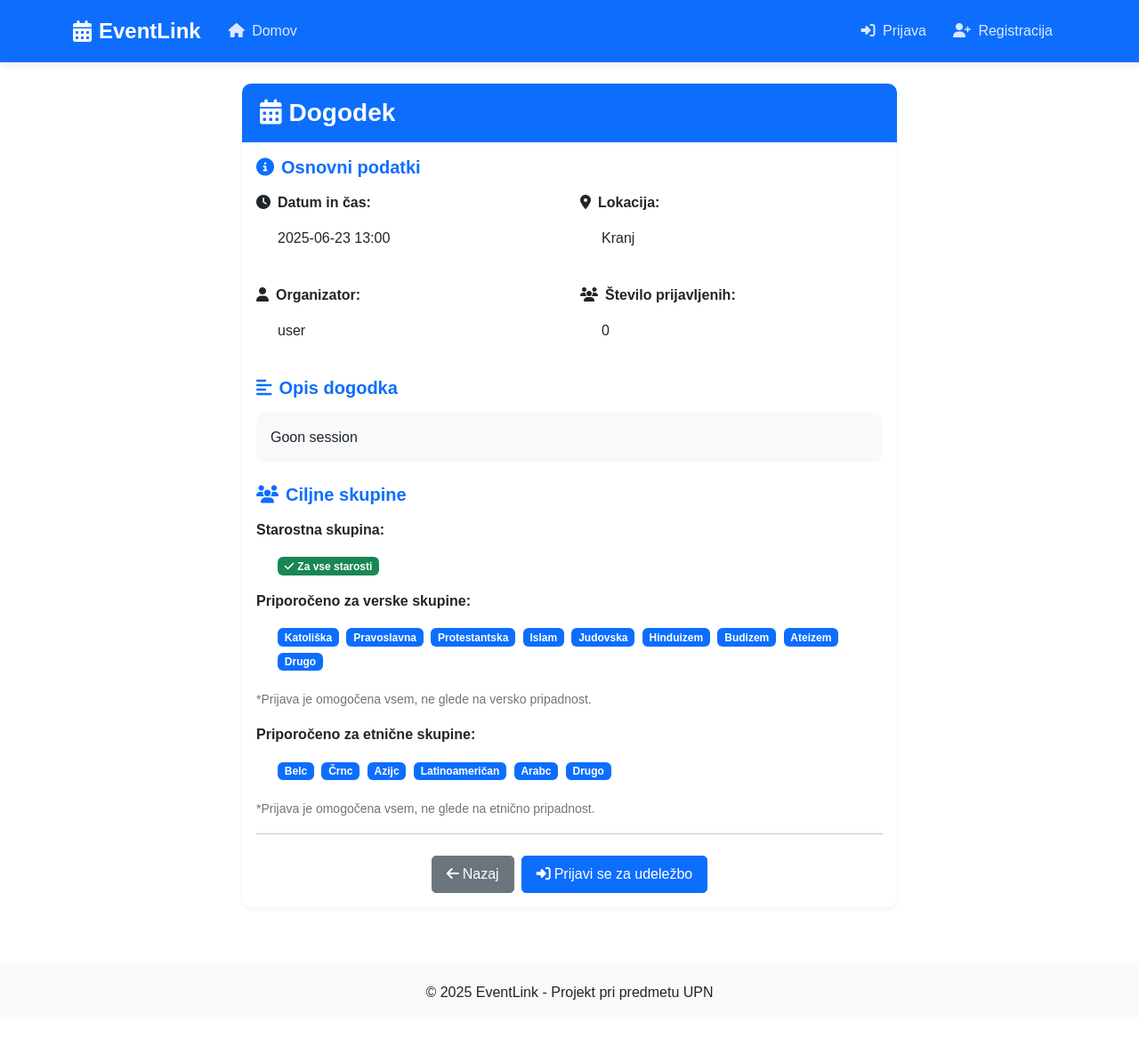
After one commit to Asparagus072/UPN, a Flask app: page /event/1 in a window 1280 px wide. The commit adds this page. Shown: the whole page at 89% size. Run offline with Flask 3, Linux system fonts and the light colour scheme; data comes from the database, SQL or seed files in the repository; both versions use the stored data as it was after the commit; data that the repository does not hold is empty.

Commit message:
update: event info in prijava

```diff
--- a/app.py
+++ b/app.py
@@ -327,6 +327,121 @@ def create_event():
     # GET request - prikaži obrazec
     return render_template('create_event.html', religions=RELIGIONS, races=RACES)
 
+@app.route('/event/<int:event_id>')
+def event_detail(event_id):
+    if not event_id:
+        flash('Dogodek ni bil najden!', 'danger')
+        return redirect(url_for('home'))
+
+    db = get_db()
+
+    # Get event details
+    cursor = db.execute('SELECT e.*, u.username as organizer_name FROM events e JOIN users u ON e.organizer_id = u.id WHERE e.id = ?', (event_id,))
+    event = cursor.fetchone()
+
+    if not event:
+        flash('Dogodek ni bil najden!', 'danger')
+        return redirect(url_for('home'))
+
+    # Get target groups for the event
+    cursor = db.execute('SELECT group_type, group_value FROM event_target_groups WHERE event_id = ?', (event_id,))
+    target_groups = cursor.fetchall()
+
+    # Process target groups
+    target_religions = []
+    target_races = []
+    for group in target_groups:
+        if group['group_type'] == 'religion':
+            target_religions.append(group['group_value'])
+        elif group['group_type'] == 'race':
+            target_races.append(group['group_value'])
+
+    # Get number of registrations
+    cursor = db.execute('SELECT COUNT(*) as count FROM registrations WHERE event_id = ?', (event_id,))
+    registrations_count = cursor.fetchone()['count']
+
+    # Check if current user is registered
+    is_registered = False
+    if 'user_id' in session:
+        cursor = db.execute('SELECT * FROM registrations WHERE user_id = ? AND event_id = ?',
+                           (session['user_id'], event_id))
+        is_registered = cursor.fetchone() is not None
+
+    return render_template('event_detail.html',
+                          event=event,
+                          target_religions=target_religions,
+                          target_races=target_races,
+                          registrations_count=registrations_count,
+                          is_registered=is_registered)
+
+@app.route('/event/<int:event_id>/register', methods=['POST'])
+def register_for_event(event_id):
+    if 'user_id' not in session:
+        flash('Za prijavo na dogodek se morate prijaviti!', 'danger')
+        return redirect(url_for('login'))
+
+    user_id = session['user_id']
+    db = get_db()
+
+    # Check if event exists
+    cursor = db.execute('SELECT * FROM events WHERE id = ?', (event_id,))
+    event = cursor.fetchone()
+    if not event:
+        flash('Dogodek ne obstaja!', 'danger')
+        return redirect(url_for('home'))
+
+    # Check if user is already registered
+    cursor = db.execute('SELECT * FROM registrations WHERE user_id = ? AND event_id = ?',
+                       (user_id, event_id))
+    if cursor.fetchone():
+        flash('Že ste prijavljeni na ta dogodek!', 'warning')
+        return redirect(url_for('event_detail', event_id=event_id))
+
+    # Check user eligibility based on target groups
+    cursor = db.execute('SELECT * FROM users WHERE id = ?', (user_id,))
+    user = cursor.fetchone()
+
+    # Check age group
+    if event['target_age_group'] != 'all':
+        user_birth_date = datetime.strptime(user['date_of_birth'], '%Y-%m-%d').date()
+        user_age = (datetime.now().date() - user_birth_date).days // 365
+
+        if (event['target_age_group'] == 'adults' and user_age < 18) or \
+           (event['target_age_group'] == 'minors' and user_age >= 18):
+            flash('Ta dogodek ni namenjen vaši starostni skupini!', 'danger')
+            return redirect(url_for('event_detail', event_id=event_id))
+
+
+    # Register the user
+    try:
+        db.execute('INSERT INTO registrations (user_id, event_id, registered_at) VALUES (?, ?, ?)',
+                  (user_id, event_id, datetime.now().strftime('%Y-%m-%d %H:%M:%S')))
+        db.commit()
+        flash('Uspešno ste se prijavili na dogodek!', 'success')
+    except Exception as e:
+        db.rollback()
+        flash(f'Napaka pri prijavi na dogodek: {str(e)}', 'danger')
+
+    return redirect(url_for('event_detail', event_id=event_id))
+
+@app.route('/event/<int:event_id>/unregister', methods=['POST'])
+def unregister_from_event(event_id):
+    if 'user_id' not in session:
+        flash('Za odjavo od dogodka se morate prijaviti!', 'danger')
+        return redirect(url_for('login'))
+
+    user_id = session['user_id']
+    db = get_db()
+
+    try:
+        db.execute('DELETE FROM registrations WHERE user_id = ? AND event_id = ?', (user_id, event_id))
+        db.commit()
+        flash('Uspešno ste se odjavili od dogodka!', 'success')
+    except Exception as e:
+        db.rollback()
+        flash(f'Napaka pri odjavi od dogodka: {str(e)}', 'danger')
+
+    return redirect(url_for('event_detail', event_id=event_id))
 
 # shema baze
 def create_schema_file():
--- /dev/null
+++ b/templates/event_detail.html
@@ -0,0 +1,120 @@
+{% extends 'base.html' %}
+
+{% block title %}{{ event['title'] }}{% endblock %}
+
+{% block content %}
+<div class="row justify-content-center">
+    <div class="col-lg-8">
+        <div class="card shadow-sm border-0 animate__animated animate__fadeIn">
+            <div class="card-header bg-primary text-white">
+                <h3 class="mb-0 nasl">
+                    <i class="fas fa-calendar-alt me-2"></i>{{ event['title'] }}
+                </h3>
+            </div>
+            <div class="card-body">
+                <!-- Osnovni podatki -->
+                <h5 class="text-primary mb-3"><i class="fas fa-info-circle me-2"></i>Osnovni podatki</h5>
+
+                <div class="row mb-4">
+                    <div class="col-md-6">
+                        <p><strong><i class="fas fa-clock me-2"></i>Datum in čas:</strong></p>
+                        <p class="ms-4">{{ event['date'] }}</p>
+                    </div>
+                    <div class="col-md-6">
+                        <p><strong><i class="fas fa-map-marker-alt me-2"></i>Lokacija:</strong></p>
+                        <p class="ms-4">{{ event['location'] }}</p>
+                    </div>
+                </div>
+
+                <div class="row mb-4">
+                    <div class="col-md-6">
+                        <p><strong><i class="fas fa-user me-2"></i>Organizator:</strong></p>
+                        <p class="ms-4">{{ event['organizer_name'] }}</p>
+                    </div>
+                    <div class="col-md-6">
+                        <p><strong><i class="fas fa-users me-2"></i>Število prijavljenih:</strong></p>
+                        <p class="ms-4">{{ registrations_count }}</p>
+                    </div>
+                </div>
+
+                <!-- Opis dogodka -->
+                <h5 class="text-primary mb-3"><i class="fas fa-align-left me-2"></i>Opis dogodka</h5>
+                <div class="bg-light p-3 rounded mb-4">
+                    {{ event['description'] }}
+                </div>
+
+                <!-- Ciljne skupine -->
+                <h5 class="text-primary mb-3"><i class="fas fa-users me-2"></i>Ciljne skupine</h5>
+
+                <!-- Starostna skupina -->
+                <div class="mb-3">
+                    <p><strong>Starostna skupina:</strong></p>
+                    <p class="ms-4">
+                        {% if event['target_age_group'] == 'all' %}
+                            <span class="badge bg-success"><i class="fas fa-check me-1"></i>Za vse starosti</span>
+                        {% elif event['target_age_group'] == 'adults' %}
+                            <span class="badge bg-warning"><i class="fas fa-user-check me-1"></i>Samo za odrasle (18+)</span>
+                        {% elif event['target_age_group'] == 'minors' %}
+                            <span class="badge bg-info"><i class="fas fa-child me-1"></i>Samo za mladoletnike</span>
+                        {% endif %}
+                    </p>
+                </div>
+
+                <!-- Verske skupine -->
+                {% if target_religions %}
+                <div class="mb-3">
+                    <p><strong>Priporočeno za verske skupine:</strong></p>
+                    <p class="ms-4">
+                        {% for religion in target_religions %}
+                            <span class="badge bg-primary me-1 mb-1">{{ religion }}</span>
+                        {% endfor %}
+                    </p>
+                    <small class="text-muted font-italic">*Prijava je omogočena vsem, ne glede na versko pripadnost.</small>
+                </div>
+                {% endif %}
+
+                <!-- Etnične skupine -->
+                {% if target_races %}
+                <div class="mb-3">
+                    <p><strong>Priporočeno za etnične skupine:</strong></p>
+                    <p class="ms-4">
+                        {% for race in target_races %}
+                            <span class="badge bg-primary me-1 mb-1">{{ race }}</span>
+                        {% endfor %}
+                    </p>
+                    <small class="text-muted font-italic">*Prijava je omogočena vsem, ne glede na etnično pripadnost.</small>
+                </div>
+                {% endif %}
+
+                <!-- Prijava/Odjava -->
+                <hr>
+                <div class="d-grid gap-2 d-md-flex justify-content-md-center mt-4">
+                    <a href="{{ url_for('home') }}" class="btn btn-secondary">
+                        <i class="fas fa-arrow-left me-1"></i>Nazaj
+                    </a>
+
+                    {% if 'user_id' in session %}
+                        {% if is_registered %}
+                            <form action="{{ url_for('unregister_from_event', event_id=event['id']) }}" method="POST">
+                                <button type="submit" class="btn btn-danger">
+                                    <i class="fas fa-times-circle me-1"></i>Odjava od dogodka
+                                </button>
+                            </form>
+                        {% else %}
+                            <form action="{{ url_for('register_for_event', event_id=event['id']) }}" method="POST">
+                                <button type="submit" class="btn btn-success">
+                                    <i class="fas fa-check-circle me-1"></i>Prijava na dogodek
+                                </button>
+                            </form>
+                        {% endif %}
+                    {% else %}
+                        <a href="{{ url_for('login') }}" class="btn btn-primary">
+                            <i class="fas fa-sign-in-alt me-1"></i>Prijavi se za udeležbo
+                        </a>
+                    {% endif %}
+                </div>
+            </div>
+        </div>
+    </div>
+</div>
+{% endblock %}
```
Also changed, not shown: templates/base.html (+0 -8 lines), templates/home.html (+5 -3 lines), eventlink.db.
